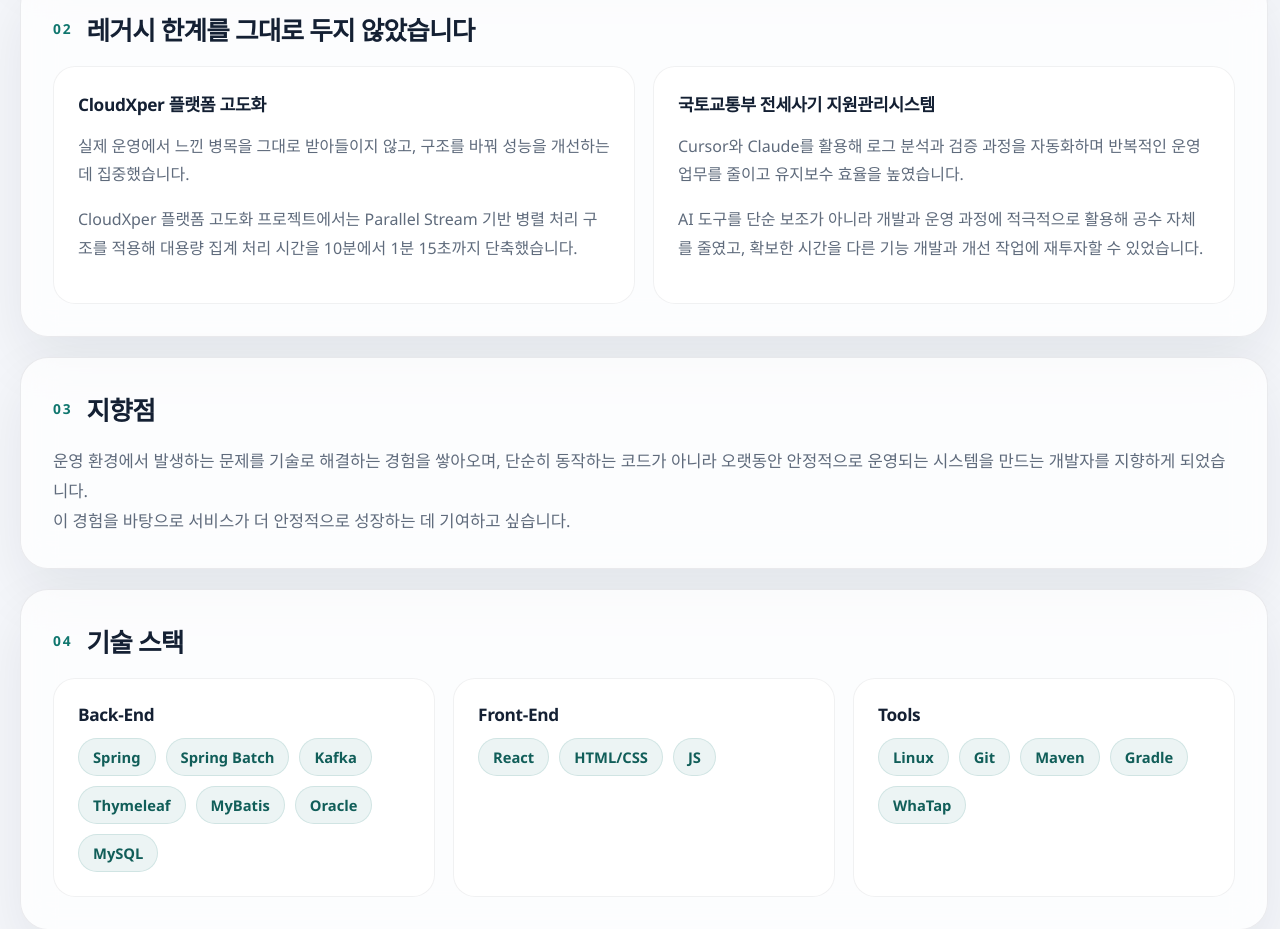
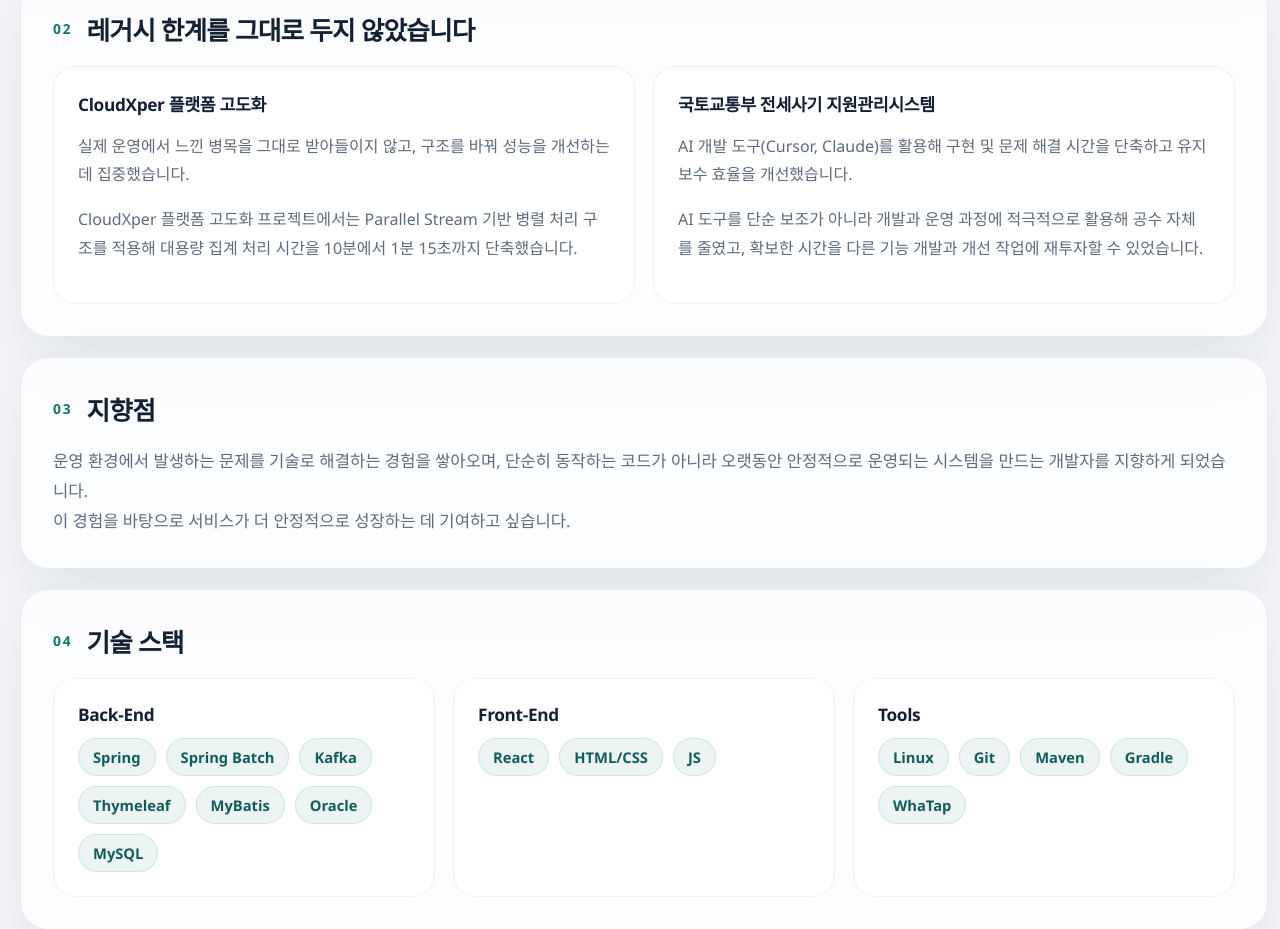
Before and after one commit to seulgae/seulgae.github.io, a React (Vite) app: page / in a window 1280 px wide. Shown: the part 1058-1987 px from the top of the page. Built offline with nearby package versions, Linux system fonts and the light colour scheme.

Commit message:
[20260513]Home.jsx 파일 내용 수정

```diff
--- a/src/pages/Home.jsx
+++ b/src/pages/Home.jsx
@@ -108,8 +108,7 @@
           <article className="story-card">
             <h3>국토교통부 전세사기 지원관리시스템</h3>
             <p>
-              Cursor와 Claude를 활용해 로그 분석과 검증 과정을 자동화하며 반복적인 운영
-              업무를 줄이고 유지보수 효율을 높였습니다.
+              AI 개발 도구(Cursor, Claude)를 활용해 구현 및 문제 해결 시간을 단축하고 유지보수 효율을 개선했습니다.
             </p>
             <p>
               AI 도구를 단순 보조가 아니라 개발과 운영 과정에 적극적으로 활용해 공수
```
